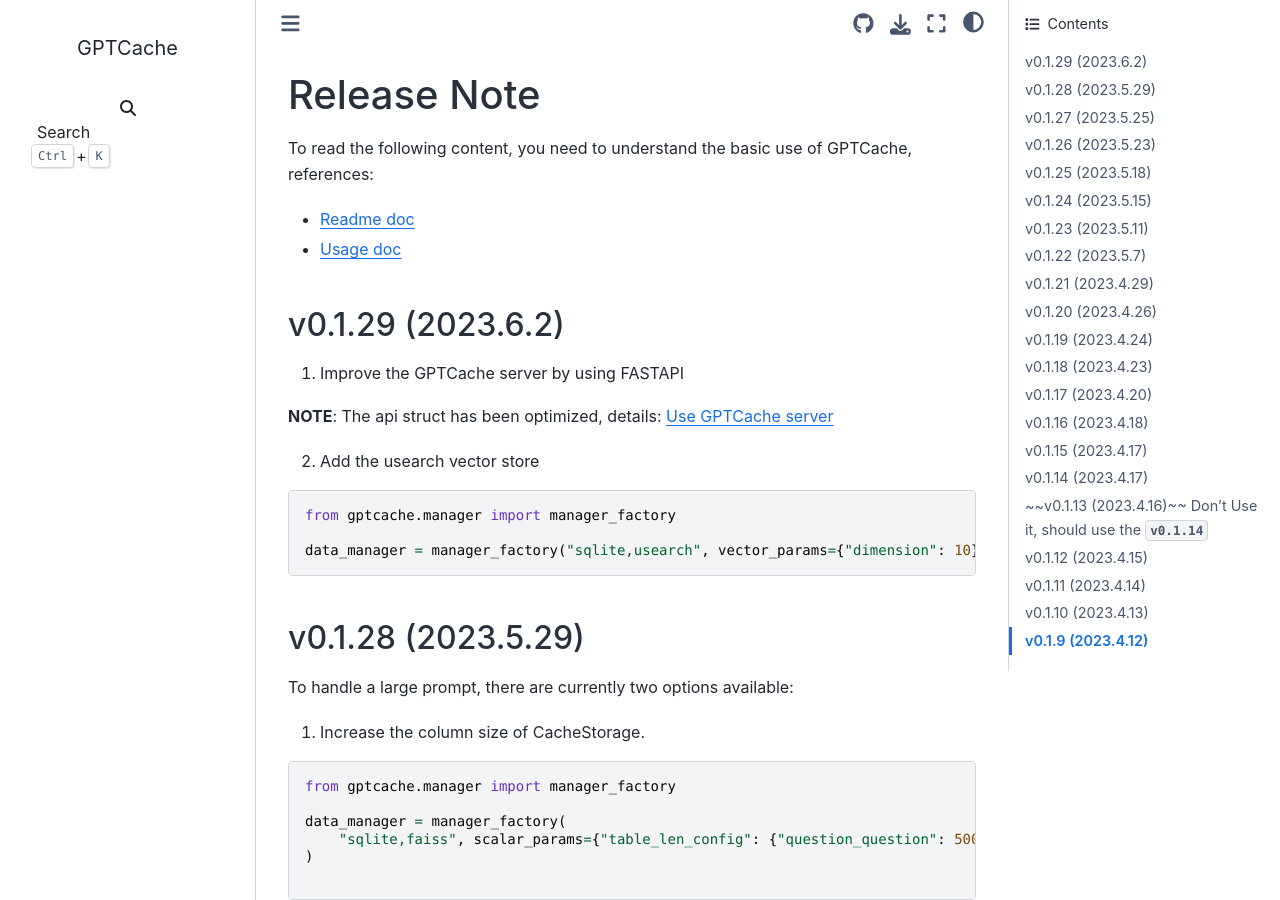
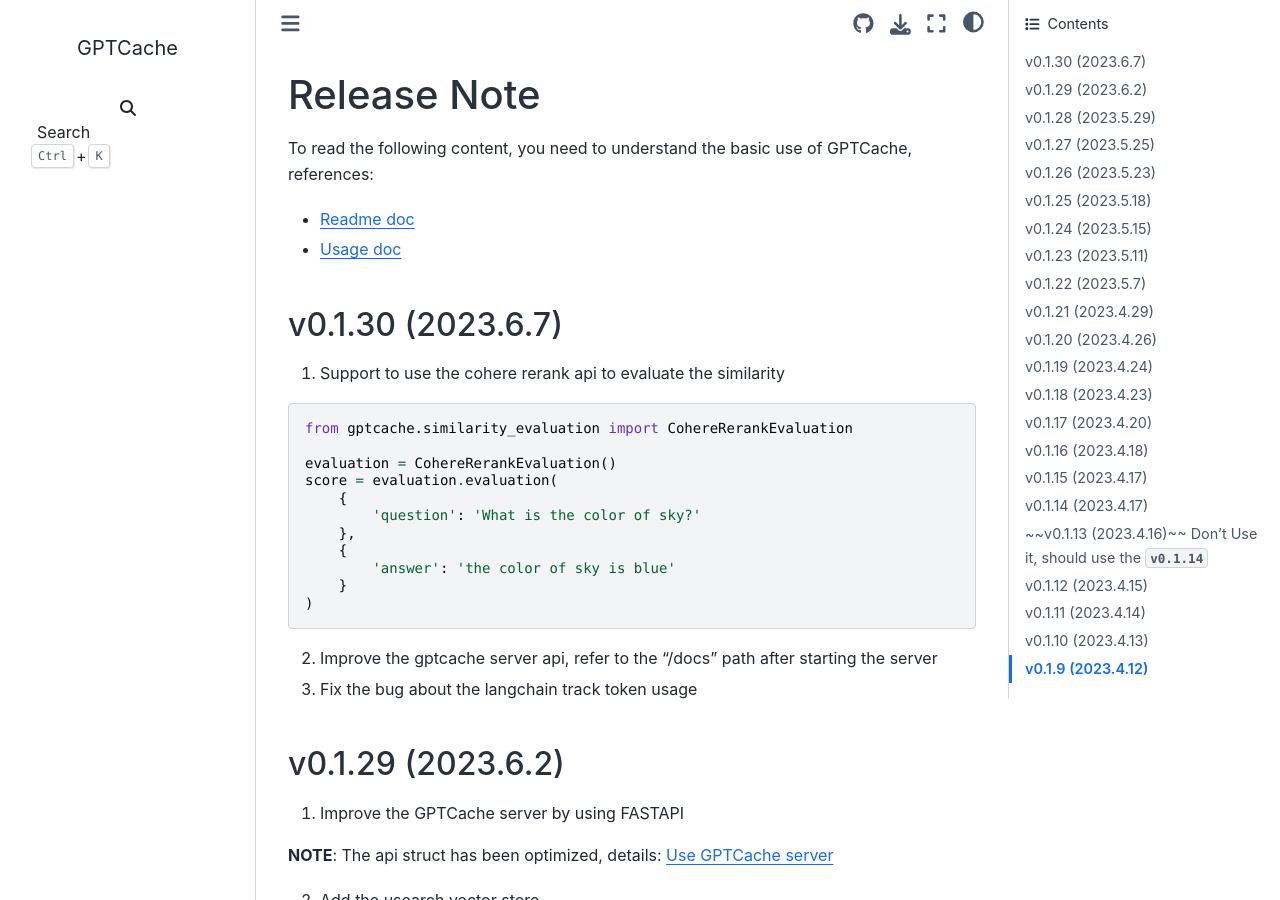
Before and after one commit to TiagoFer0128/GPTCache, a Sphinx documentation site: the page built from docs/release_note.md, in a window 1280 px wide and 900 px high. Built offline with Sphinx 7.4.7 and the Sphinx Book theme 1.1.4, drawn with Linux system fonts in a browser that asks for light colours; pages that are not in the unit, such as notebooks, are missing from menus; the version number is read from the project's files by our own code.

Commit message:
Update the version to `0.1.30`
Signed-off-by: SimFG <bang.fu@zilliz.com>

````diff
--- a/docs/release_note.md
+++ b/docs/release_note.md
@@ -4,6 +4,27 @@
 
 - [Readme doc](https://github.com/zilliztech/GPTCache)
 - [Usage doc](https://github.com/zilliztech/GPTCache/blob/main/docs/usage.md)
+
+## v0.1.30 (2023.6.7)
+
+1. Support to use the cohere rerank api to evaluate the similarity
+
+```python
+from gptcache.similarity_evaluation import CohereRerankEvaluation
+
+evaluation = CohereRerankEvaluation()
+score = evaluation.evaluation(
+    {
+        'question': 'What is the color of sky?'
+    },
+    {
+        'answer': 'the color of sky is blue'
+    }
+)
+```
+
+2. Improve the gptcache server api, refer to the "/docs" path after starting the server
+3. Fix the bug about the langchain track token usage
 
 ## v0.1.29 (2023.6.2)
 
--- a/gptcache/__init__.py
+++ b/gptcache/__init__.py
@@ -1,5 +1,5 @@
 """gptcache version"""
-__version__ = "0.1.29.1"
+__version__ = "0.1.30"
 
 from gptcache.config import Config
 from gptcache.core import Cache
````
Also changed, not shown: 1 other file.
